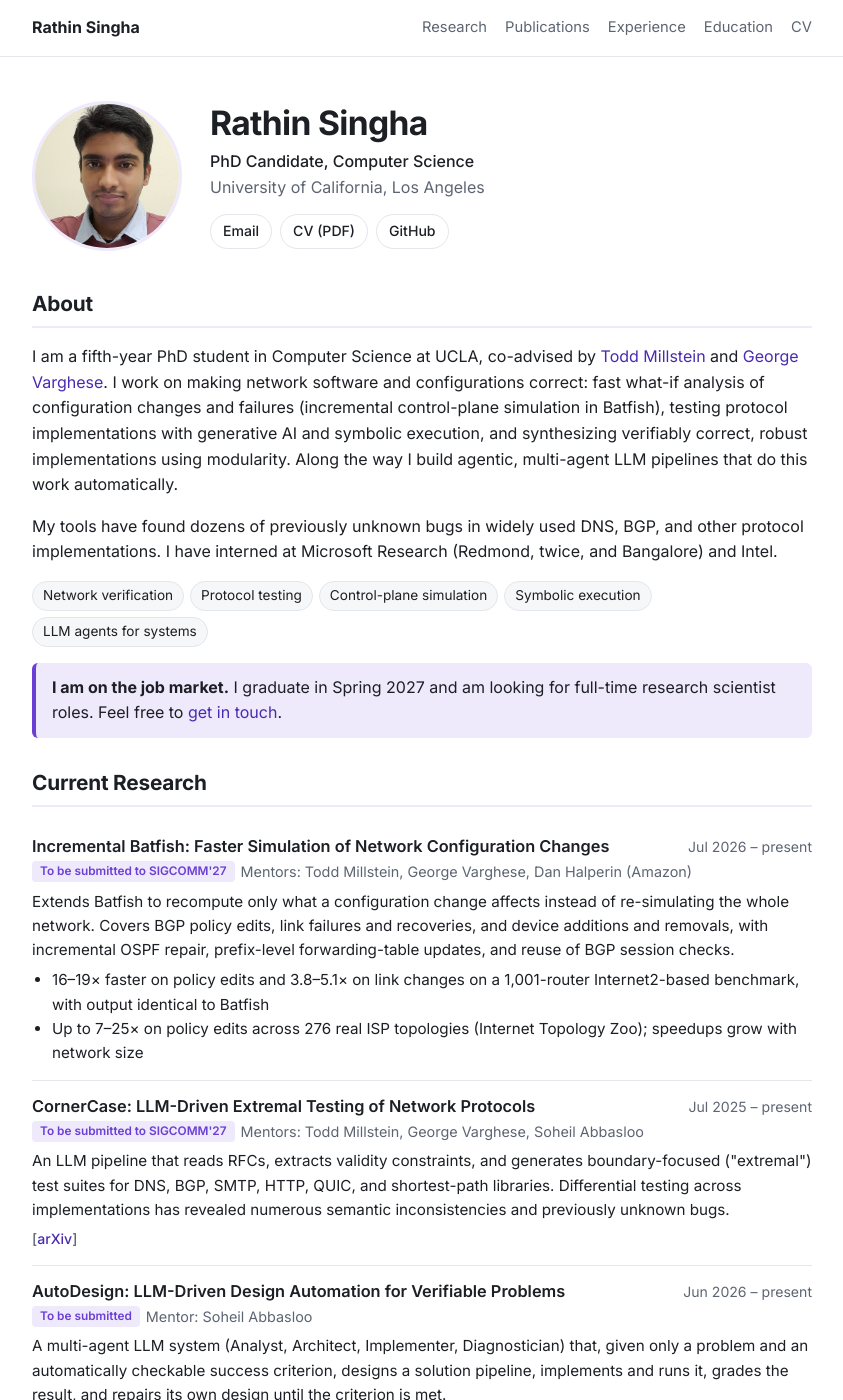
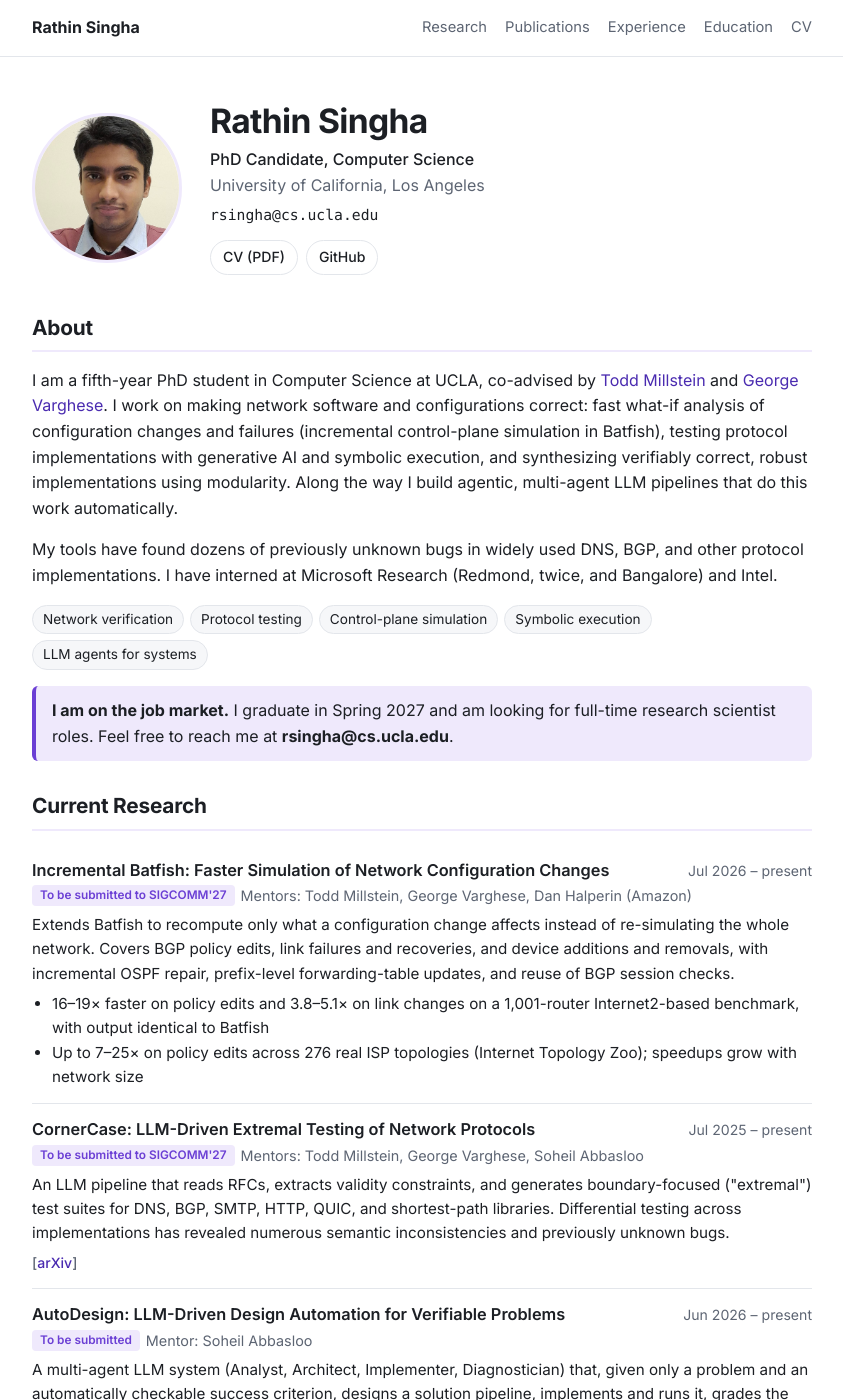
Before and after one commit to rsingha108/rsingha108.github.io, a Jekyll site: the page built from index.html, in a window 1280 px wide and 1400 px high. Shown: the whole window, without its empty margins (218-1061 px from the left). Built offline with Jekyll 4.4.1, drawn with Linux system fonts in a browser that asks for light colours.

Commit message:
Show email address as text instead of a mailto button
Co-Authored-By: Claude Opus 5.5 <noreply@anthropic.com>

```diff
--- a/_layouts/default.html
+++ b/_layouts/default.html
@@ -29,8 +29,8 @@
       <h1>{{ site.title }}</h1>
       <p class="role">{{ site.role }}</p>
       <p class="affil">{{ site.affiliation }}</p>
+      <p class="email">{{ site.email }}</p>
       <div class="contact">
-        <a href="mailto:{{ site.email }}">Email</a>
         <a href="{{ site.cv | relative_url }}">CV (PDF)</a>
         <a href="https://github.com/{{ site.github_username }}">GitHub</a>
       </div>
--- a/assets/css/main.css
+++ b/assets/css/main.css
@@ -53,6 +53,7 @@ a:hover { text-decoration: underline; }
 .hero h1 { margin: 0; font-size: 2.1rem; line-height: 1.2; letter-spacing: -0.02em; }
 .role { margin: 6px 0 0; font-weight: 500; }
 .affil { margin: 0; color: var(--muted); }
+.email { margin: 4px 0 0; font-family: ui-monospace, SFMono-Regular, Menlo, monospace; font-size: 0.92rem; color: var(--text); user-select: all; }
 .contact { display: flex; flex-wrap: wrap; gap: 8px; margin-top: 14px; }
 .contact a {
   font-size: 0.88rem; font-weight: 500;
--- a/index.html
+++ b/index.html
@@ -22,7 +22,7 @@ layout: default
   </ul>
 
   <p class="callout"><strong>I am on the job market.</strong> I graduate in Spring 2027 and am looking for full-time
-  research scientist roles. Feel free to <a href="mailto:{{ site.email }}">get in touch</a>.</p>
+  research scientist roles. Feel free to reach me at <strong>{{ site.email }}</strong>.</p>
 </section>
 
 <section id="research">
```
